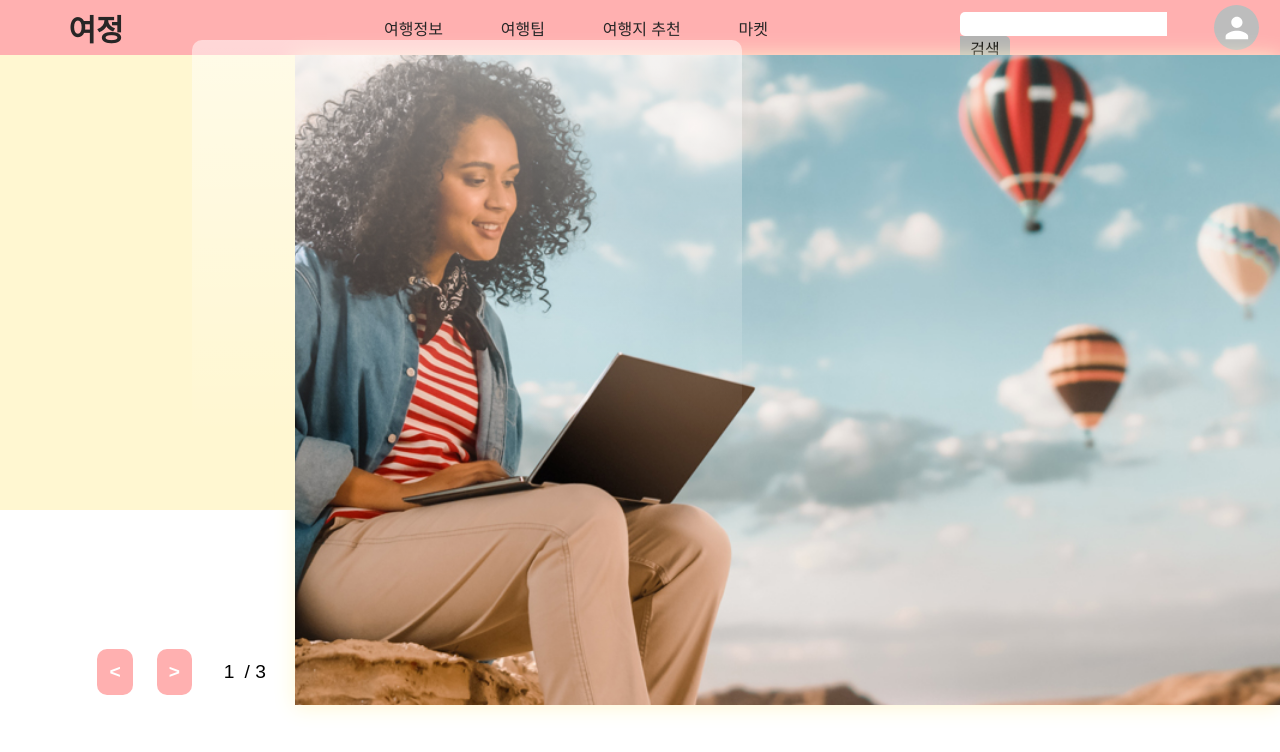
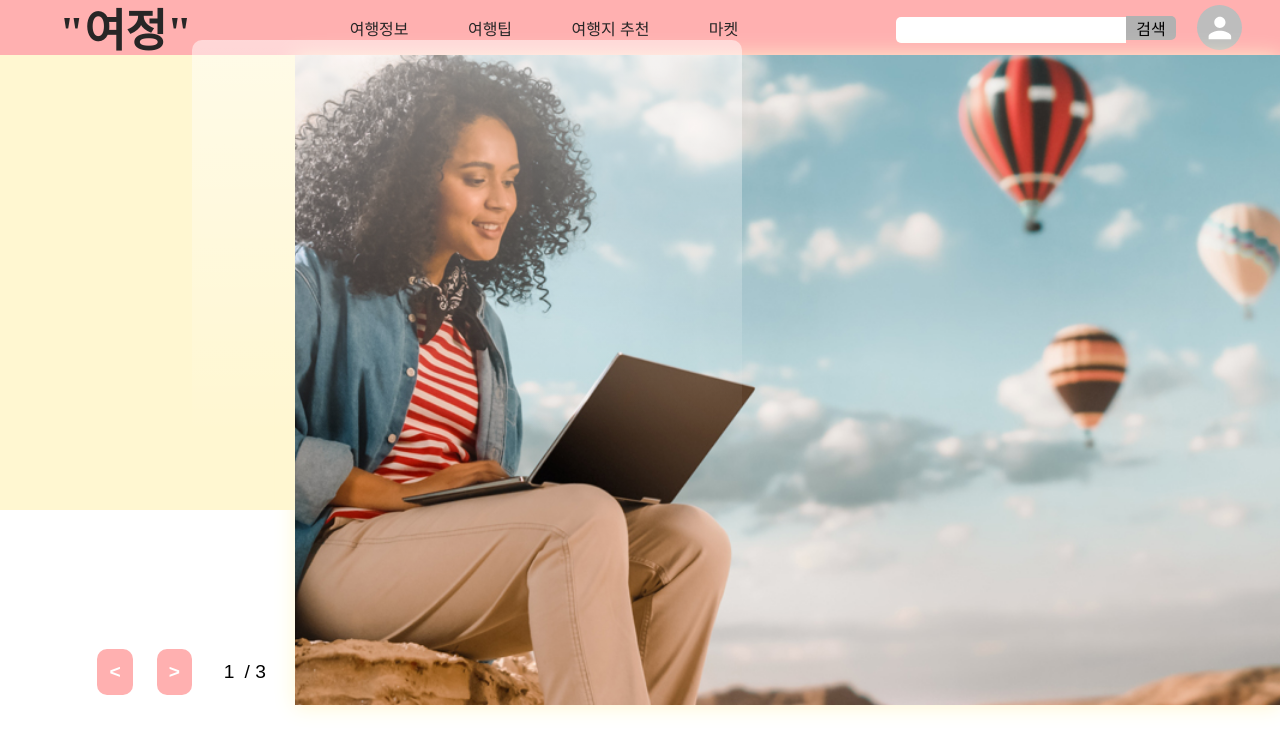
Before and after one commit to do3642/sharetravel-react, a React (Create React App) app: page / in a window 1280 px wide. Shown: the top 752 px of the page. Built offline with nearby package versions, Linux system fonts and the light colour scheme; a web font is replaced by a local one.

Commit message:
Header에 있는 검색창 창이 줄어들어도 망가지지 않게 처리해줌.

```diff
--- a/src/App.js
+++ b/src/App.js
@@ -3,11 +3,13 @@ import { Routes } from 'react-router-dom';
 import './App.css';
 import Header from './components/Header';
 import Visual from './components/Visual';
+import { useState } from 'react';
 
 function App() {
+  const [isAuth, setIsAuth] = useState(false); // false면 로그아웃 상태, true면 로그인 상태.
   return (
     <div className="App">
-      <Header />
+      <Header isAuth={isAuth}/>
 
       <Visual />
      <Routes>
--- a/src/components/Header.js
+++ b/src/components/Header.js
@@ -1,11 +1,11 @@
 import '../styles/Header.css'
 import AccountMenu from './AccountMenu';
 
-function Header() {
+function Header({ isAuth }) {
   return(
     <nav>
         <a href='#' className="nav-title">
-        <h1>여정</h1>
+          <h1>"여정"</h1>
         </a>
         <ul className="nav-menu">
           <li><a href='#'>여행정보</a></li>
@@ -19,7 +19,7 @@ function Header() {
           <button>검색</button>
         </div>
         <ul className="nav-user">
-          <AccountMenu />
+          <AccountMenu isAuth={isAuth}/>
         </ul>
       </div>
     </nav>
--- a/src/styles/Header.css
+++ b/src/styles/Header.css
@@ -23,22 +23,23 @@ nav a {
 nav .nav-title {
   font-family: 'HakgyoansimNadeuriTTF-B';
   width: 15%;
-  text-align: center;
+  text-align: right;
 }
 
 h1{
   font-family: inherit;
-  font-size: 30px;
+  font-size: 45px;
 }
 
 nav .nav-right {
   display: flex;
   justify-content: space-around;
-  width: 25%;
+  width: 30%;
 }
 
 nav .nav-menu {
-  justify-content: space-between;
+  justify-content: space-around;
+  width: 35%;
 }
 
 nav .nav-user a {
@@ -47,6 +48,7 @@ nav .nav-user a {
 
 nav .nav-search {
   margin-top: 16px;
+  white-space: nowrap;
 }
 
 nav .nav-menu a:hover {
@@ -55,9 +57,10 @@ nav .nav-menu a:hover {
 
 nav .nav-search input {
   border: none;
-  height: 24px;
+  height: 26px;
   border-top-left-radius: 5px;
   border-bottom-left-radius: 5px;
+  width: 230px;
 }
 
 nav .nav-search button {
```
Lines whose indentation alone changed are shown as unchanged.
